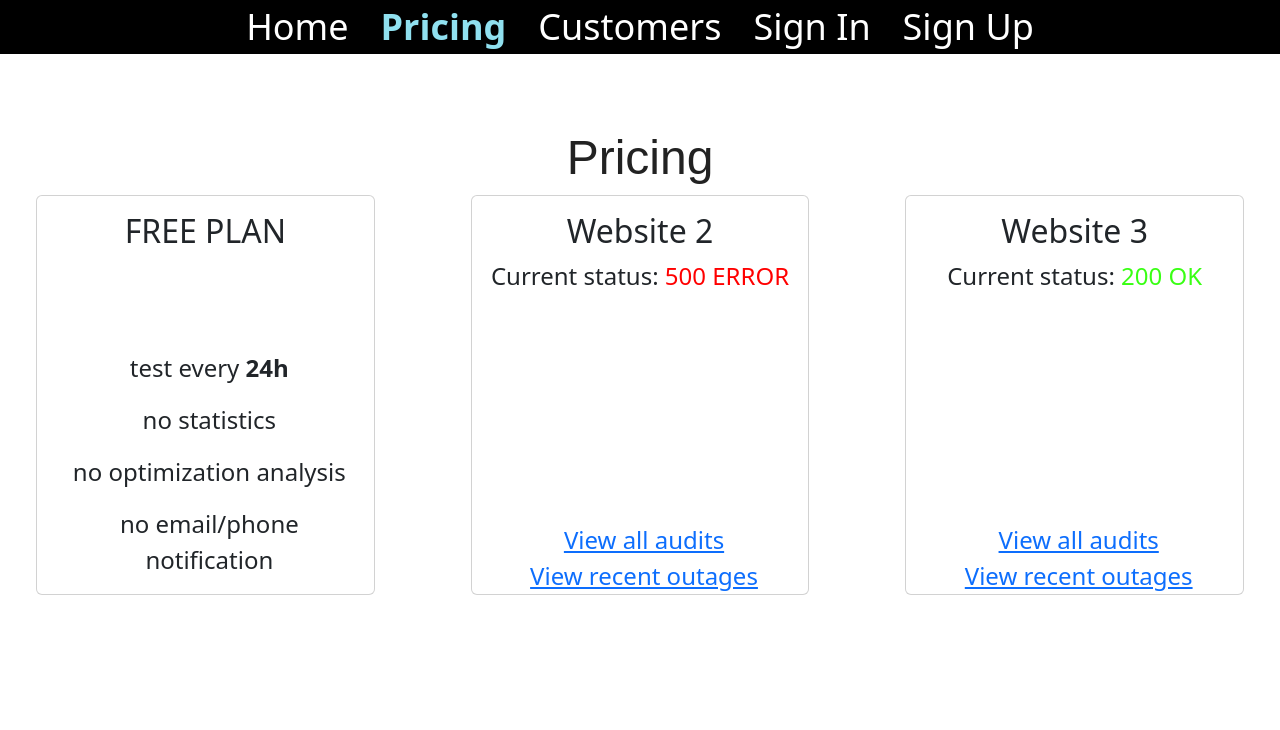
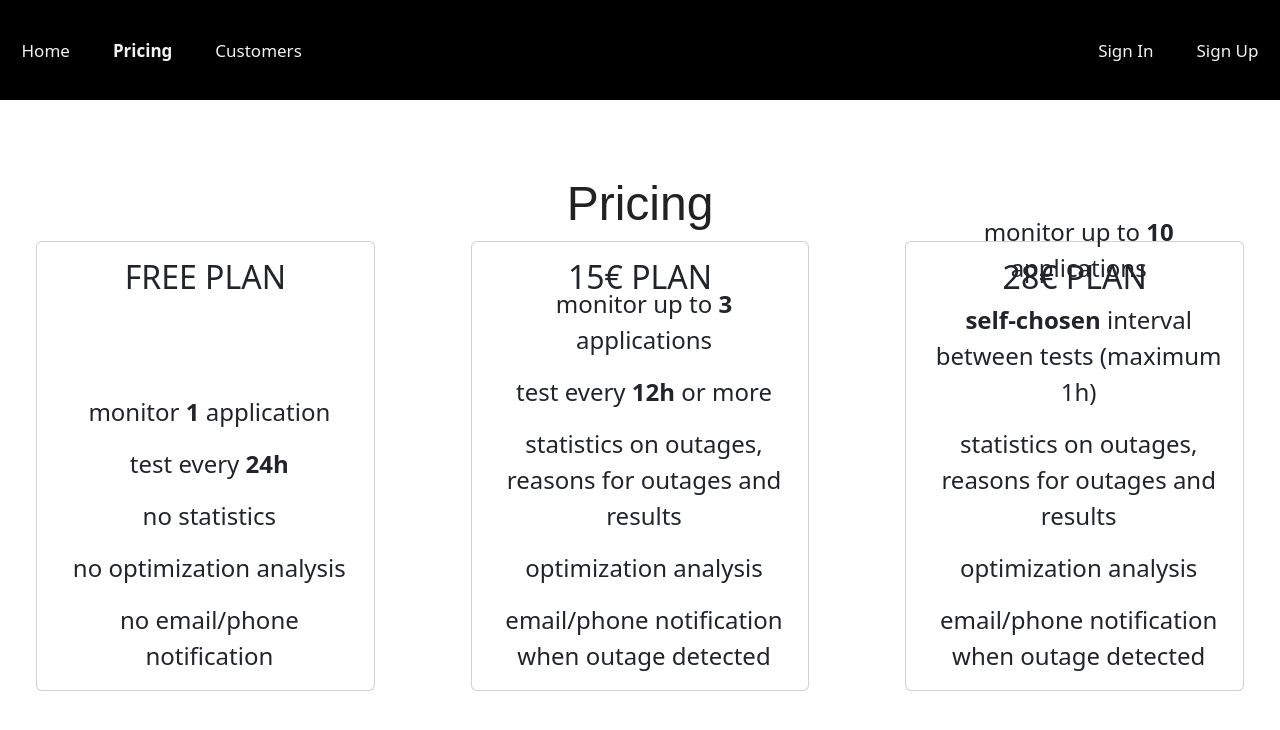
Before and after one commit to S4ltyShio/monitoring, a plain HTML site: page pricing/pricing.html in a window 1280 px wide. Drawn offline with nearby package versions, Linux system fonts and the light colour scheme.

Commit message:
changed cards

```diff
--- a/CSS/index.css
+++ b/CSS/index.css
@@ -22,4 +22,5 @@ h5{
 
 .card{
     height: 250px !important;
+    padding-bottom: 2%;
 }
--- a/CSS/navigation.css
+++ b/CSS/navigation.css
@@ -1,27 +1,27 @@
+.hover:hover{
+    color: black;
+    background: white;
+    font-weight: bold;
+}
+
 .bg-black a{
-    width: 100%;
-    font-size: 36px;
-    padding: 0.5%;
+    padding: 1%;
     margin: 7.5px;
     text-decoration: none;
+    float: left;
+    color: #f2f2f2;
+    text-align: center;
+    padding: 14px;
+    text-decoration: none;
+    font-size: 17px;
 }
 
 .bg-black{
-    text-align: center;
+    height: 100%;
+    overflow: hidden;
+    height: 100px;
 }
 
-.bg-black hr{
-    background-color: #90e0ef;
-    height: 10px;
+.floatright{
+    float: right
 }
-
-.hover{
-    color:white;
-}
-
-.hover:hover{
-    color: #caf0f8;
-}
-.current{
-    color: #90e0ef;
-}
--- a/CSS/pricing.css
+++ b/CSS/pricing.css
@@ -21,5 +21,5 @@ h5{
 }
 
 .card{
-    height: 400px !important;
+    height: 450px !important;
 }
--- a/pricing/pricing.html
+++ b/pricing/pricing.html
@@ -10,11 +10,13 @@
 </head>
 <body>
     <div class="bg-black">
-        <a class= "hover" href="../index/index.html">Home</a>
-        <a class= "current" href="../pricing/pricing.html"><b>Pricing</b></a>
-        <a class= "hover" href="../customers/customers.html">Customers</a>
-        <a class= "hover" href="../signin/signin.html">Sign In</a>
-        <a class= "hover" href="../signup/signup.html">Sign Up</a>
+        <a class= "hover mt-4" href="../index/index.html">Home</a>
+        <a class= "current mt-4" href="../pricing/pricing.html"><b>Pricing</b></a>
+        <a class= "hover mt-4" href="../customers/customers.html">Customers</a>
+        <div class="floatright">
+          <a class= "hover mt-4" href="../signin/signin.html">Sign In</a>
+          <a class= "hover mt-4" href="../signup/signup.html">Sign Up</a>
+        </div>
     </div>
 
       <div class="text-center">
@@ -27,6 +29,7 @@
             <div class="card-body text-center">
               <h5 class="card-title">FREE PLAN</h5>
               <div class="row position-absolute bottom-0 start-1 w-100">
+                <p>monitor <b>1</b> application</p>
                 <p>test every <b>24h</b></p>
                 <p>no statistics</p>
                 <p>no optimization analysis</p>
@@ -38,11 +41,13 @@
         <div class="col ps-5 pe-5">
           <div class="card">
             <div class="card-body text-center">
-              <h5 class="card-title">Website 2</h5>
-              <p class="card-text">Current status:  <span style="color: red">500 ERROR</span></p>
+              <h5 class="card-title">15€ PLAN</h5>
               <div class="row position-absolute bottom-0 start-1 w-100">
-                <a href="../audits/audits.html">View all audits</a>
-                <a href="../audits/audits.html">View recent outages</a>
+                <p>monitor up to <b>3</b> applications</p>
+                <p>test every <b>12h</b> or more</p>
+                <p>statistics on outages, reasons for outages and results</p>
+                <p>optimization analysis</p>
+                <p>email/phone notification when outage detected</p>
               </div>
             </div>
           </div>
@@ -50,11 +55,13 @@
         <div class="col ps-5 pe-5">
           <div class="card">
             <div class="card-body text-center">
-              <h5 class="card-title">Website 3</h5>
-              <p class="card-text">Current status:  <span style="color: #39ff14">200 OK</span></p>
+              <h5 class="card-title">28€ PLAN</h5>
               <div class="row position-absolute bottom-0 start-1 w-100">
-                <a href="../audits/audits.html">View all audits</a>
-                <a href="../audits/audits.html">View recent outages</a>
+                <p>monitor up to <b>10</b> applications</p>
+                <p><b>self-chosen</b> interval between tests (maximum 1h)</p>
+                <p>statistics on outages, reasons for outages and results</p>
+                <p>optimization analysis</p>
+                <p>email/phone notification when outage detected</p>
               </div>
             </div>
           </div>
```
Also changed, not shown: index/index.html (+7 -7 lines).
